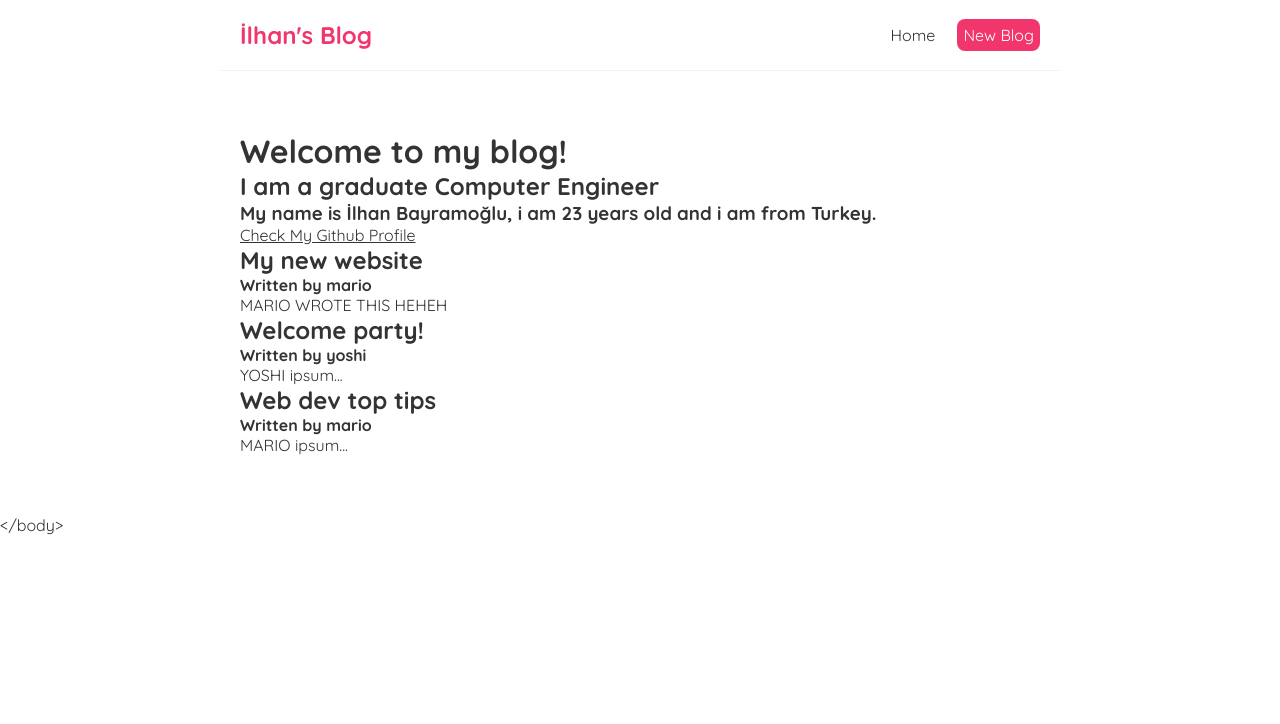
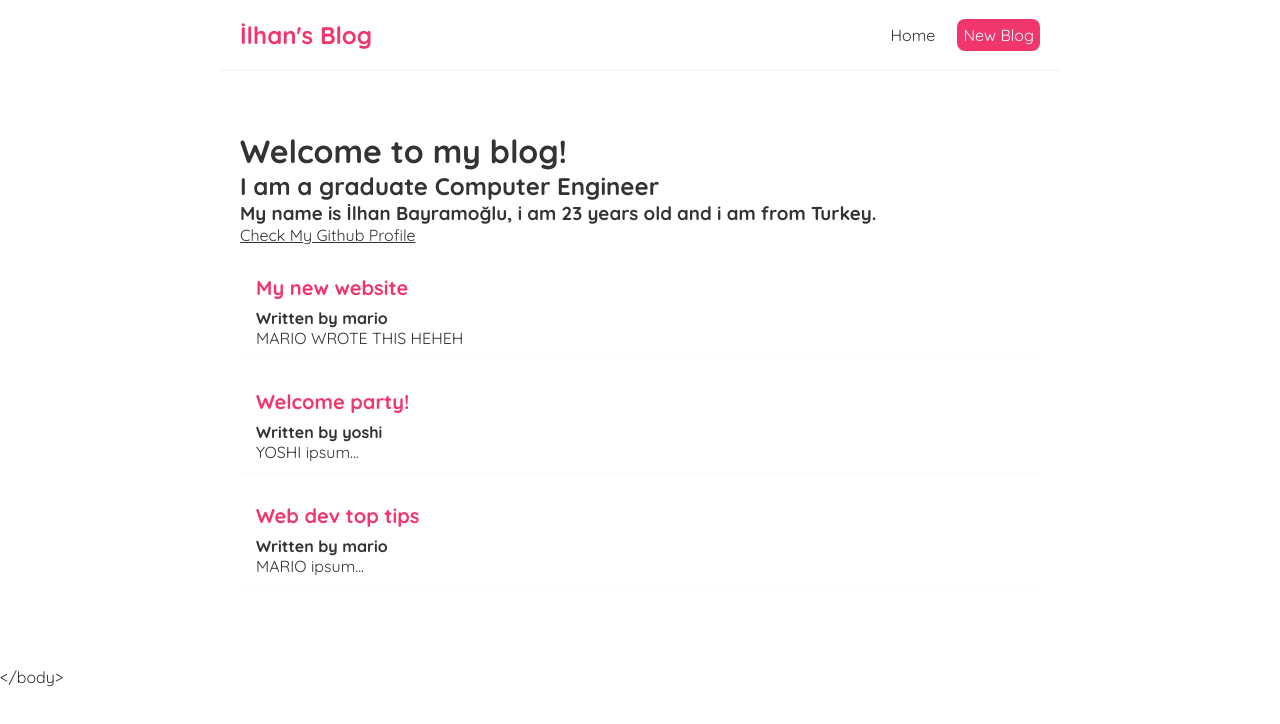
Before and after one commit to ilhan0909/ReactJs-Blog, a React (Create React App) app: page / in a window 1280 px wide. Shown: the top 724 px of the page. Built offline with nearby package versions, Linux system fonts and the light colour scheme.

Commit message:
blog preview styling

```diff
--- a/src/index.css
+++ b/src/index.css
@@ -33,3 +33,18 @@
   margin: 40px auto;
   padding: 20px;
 }
+
+/* blog previews / list */
+.blog-preview {
+  padding: 10px 16px;
+  margin: 20px 0;
+  border-bottom: 1px solid #fafafa;
+}
+.blog-preview:hover {
+  box-shadow: 1px 3px 5px rgba(0,0,0,0.1);
+}
+.blog-preview h2 {
+  font-size: 20px;
+  color: #f1356d;
+  margin-bottom: 8px;
+}
```
